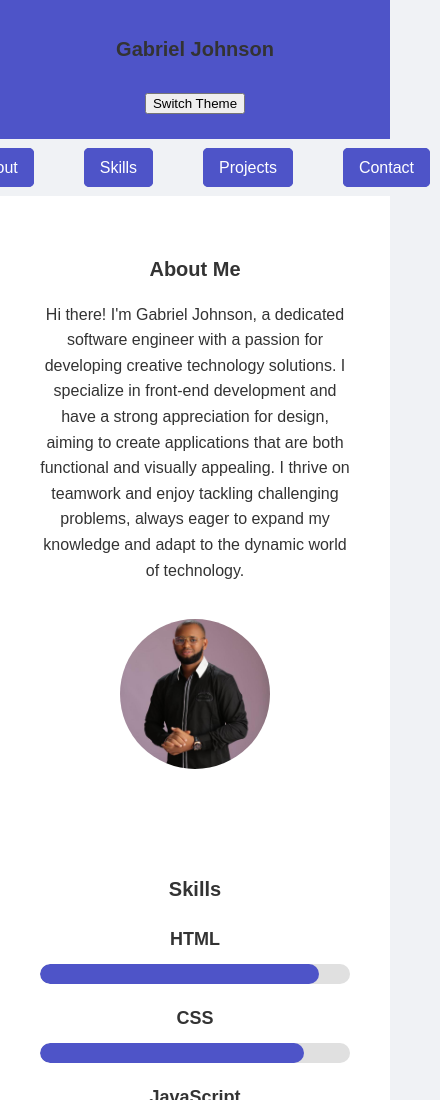
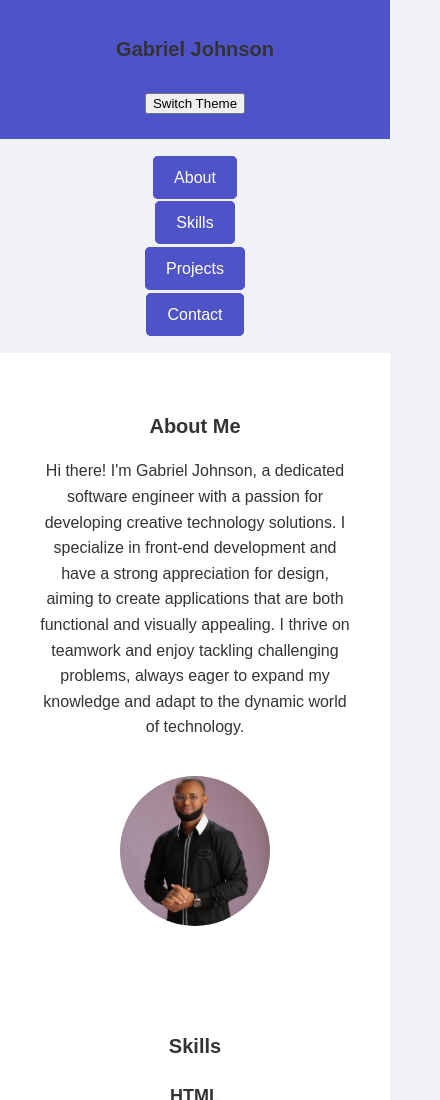
Before and after one commit to codewithgabby/gabbyportfolio, a plain HTML site: page index.html in a window 390 px wide. Shown: the top 1100 px of the page, 440 px wide, since content can reach past the window. Drawn offline with Linux system fonts and the light colour scheme.

Commit message:
Update styles.css

```diff
--- a/styles.css
+++ b/styles.css
@@ -186,6 +186,23 @@ nav a:hover {
       align-items: center;
   }
 
+  /* Responsive adjustments for navigation on mobile */
+@media (max-width: 768px) {
+  nav ul {
+    flex-direction: column; /* Stack the nav items vertically */
+    align-items: center; /* Center the nav items */
+  }
+
+  nav ul li {
+    margin: 10px 0; /* Space out the list items on mobile */
+  }
+
+  nav a {
+    font-size: 16px; /* Adjust font size for smaller screens */
+    padding: 12px 20px; /* Adjust the padding for better spacing */
+  }
+}
+
   .project-card {
       width: 100%; /* Full width on smaller screens */
   }
```
